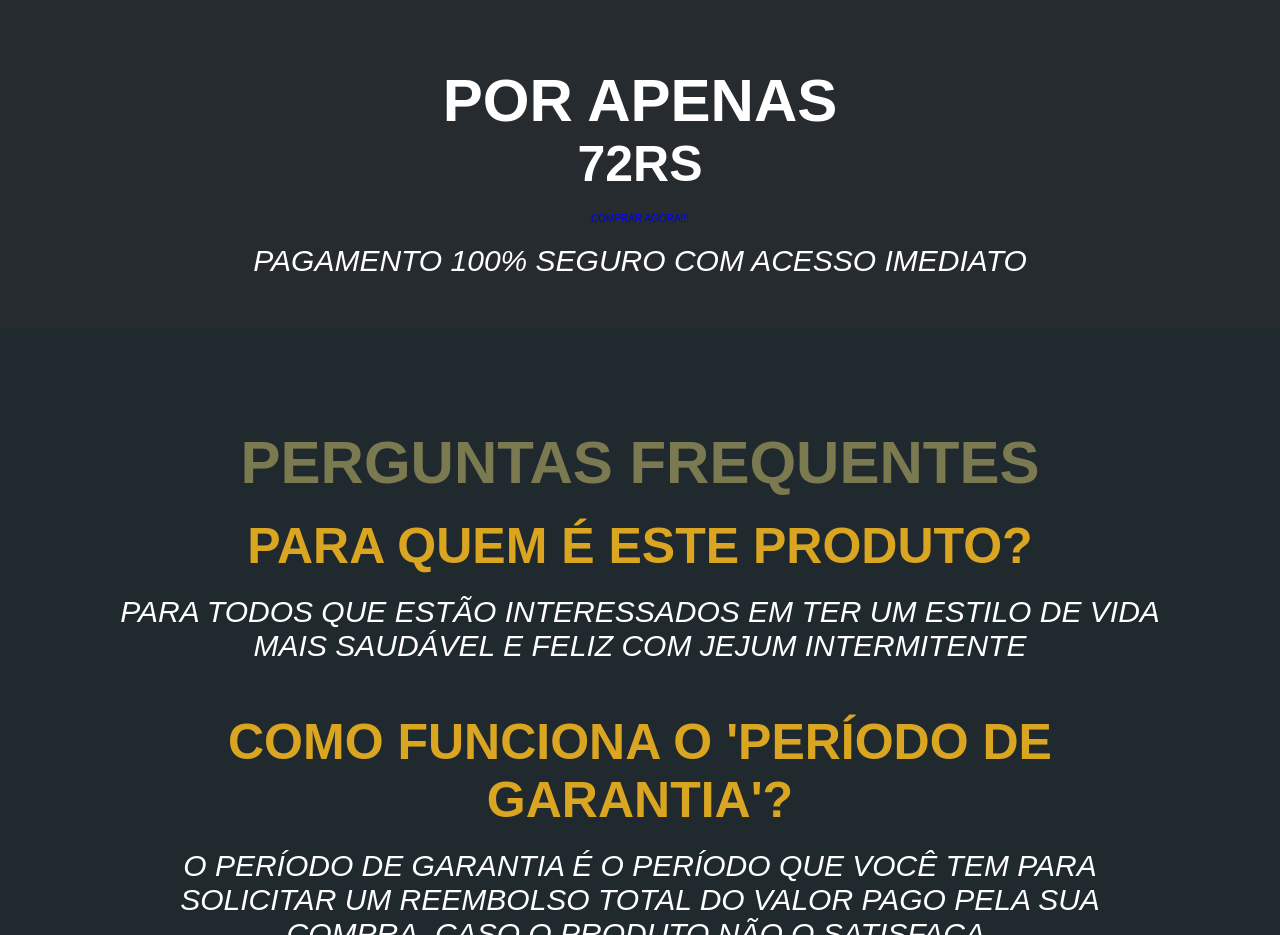
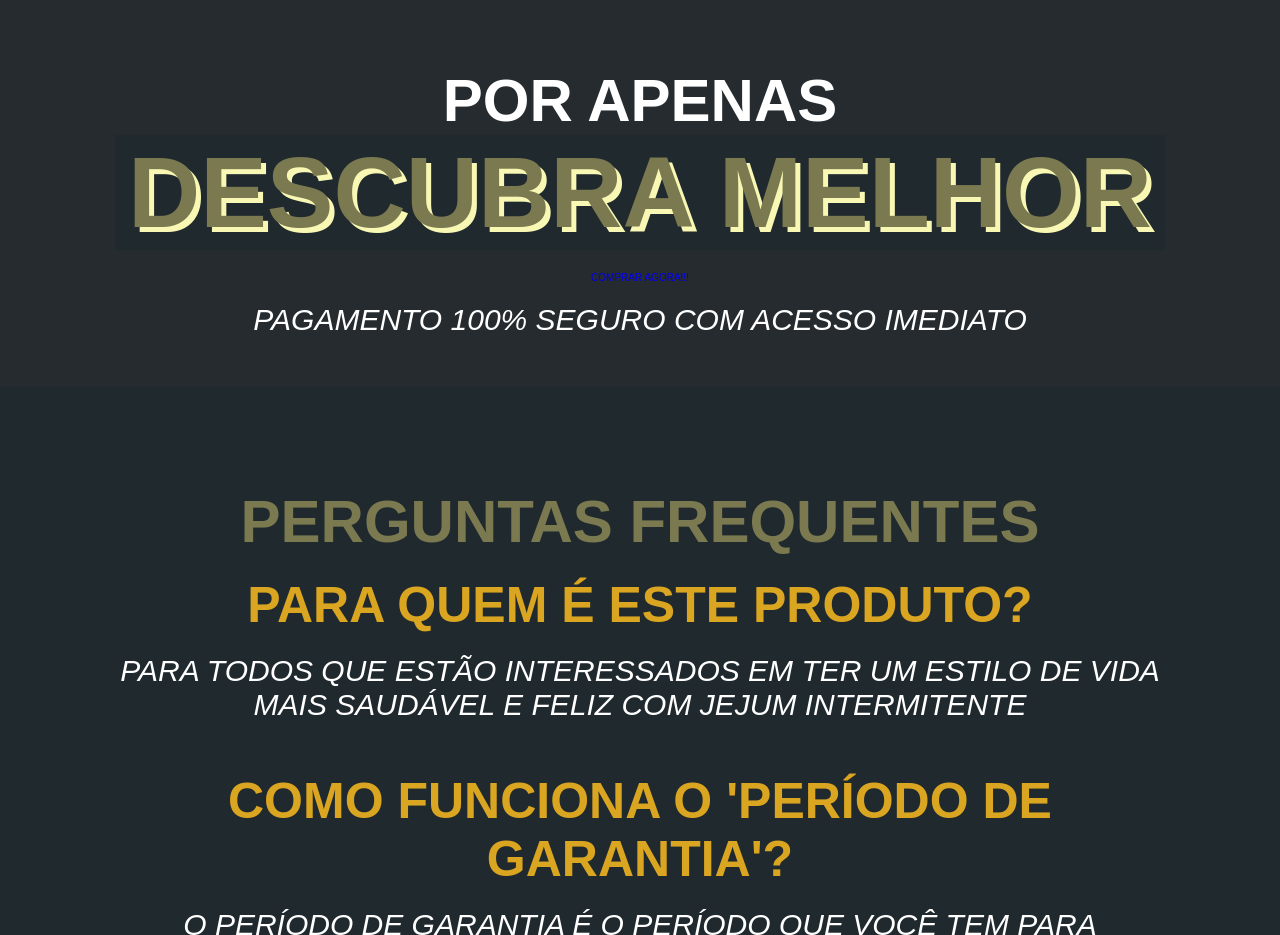
Before and after one commit to JejumIntermitente/site, a plain HTML site: page index.html in a window 1280 px wide. Shown: the part 3720-4655 px from the top of the page. Drawn offline with nearby package versions, Linux system fonts and the light colour scheme; a script that the page names is missing; a web font is replaced by a local one.

Commit message:
Update index.html

```diff
--- a/index.html
+++ b/index.html
@@ -147,7 +147,10 @@
 
             <section class="gar1" id="gar1">
                 <h1>POR APENAS</h1>
-                <h2>72RS</h2>
+                 <div class="abriefrow">
+                    <h1><span>DESCUBRA MELHOR</span></h1>
+                    <hr>
+                </div>
 
                 <div class="gar-box">
                     <hr>
```
